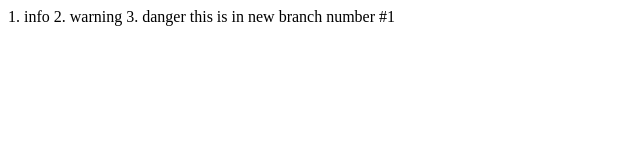
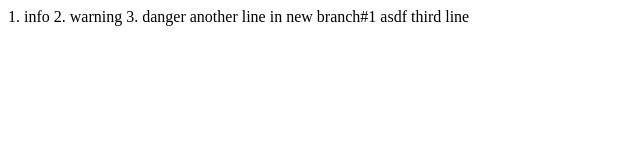
Before and after one commit to guxinhong/GetBash1, a plain HTML site: page index.html in a window 1280 px wide. Shown: the whole page, without its empty margins (0-640 px from the left). Drawn offline with Linux system fonts and the light colour scheme.

Commit message:
mysterious branch deletion op here

```diff
--- a/index.html
+++ b/index.html
@@ -4,6 +4,7 @@
     2. warning
     3. danger
 
-    this is in new branch number #1
+    another line in new branch#1
+    asdf third line
 </body>
 </html>
```
